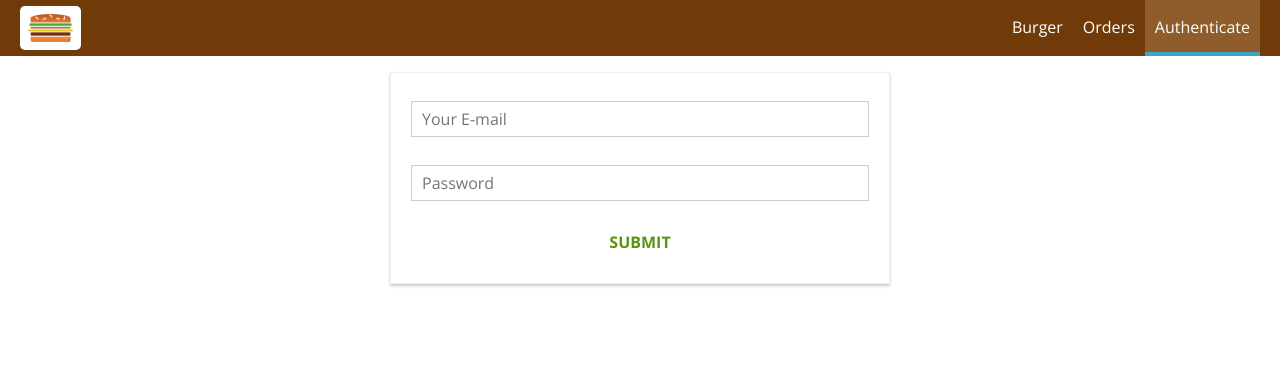
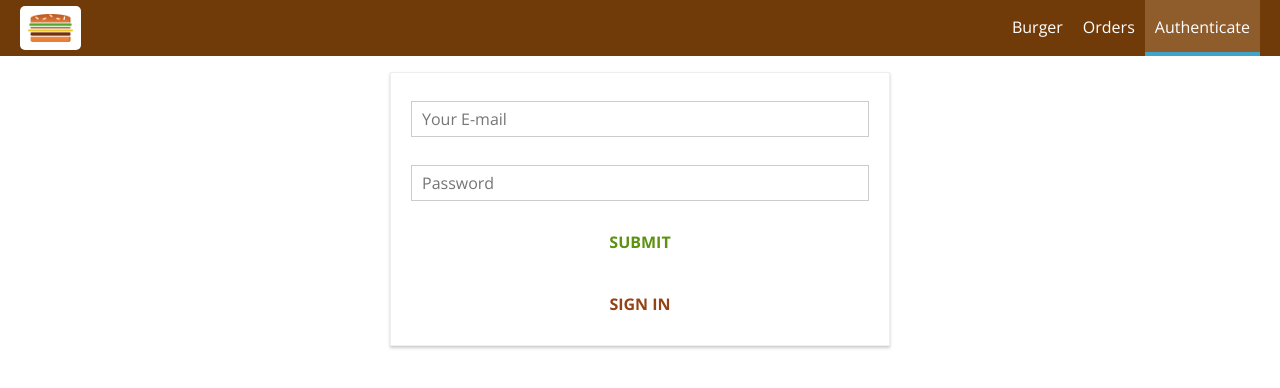
Before and after one commit to denny351/burger-builder, a React app: page /auth in a window 1280 px wide. Shown: the top 388 px of the page. Built offline with nearby package versions, Linux system fonts and the light colour scheme.

Commit message:
sign in route added

```diff
--- a/src/containers/Auth/Auth.js
+++ b/src/containers/Auth/Auth.js
@@ -36,7 +36,8 @@
         valid: false,
         touched: false
       }
-    }
+    },
+    isSignup: true
   }
 
   checkValidity(value, rules) {
@@ -65,7 +66,13 @@
 
   submitHandler = (event) => {
     event.preventDefault();
-    this.props.onAuth(this.state.controls.email.value, this.state.controls.password.value);
+    this.props.onAuth(this.state.controls.email.value, this.state.controls.password.value, this.state.isSignup);
+  }
+
+  switchAuthModeHandler = () => {
+    this.setState(prevState => {
+      return {isSignup: !prevState.isSignup}
+    })
   }
 
   render() {
@@ -94,6 +101,7 @@
           {form}
           <Button btnType="Success">SUBMIT</Button>
         </form>
+        <Button btnType="Danger" clicked={this.switchAuthModeHandler}>{this.state.isSignup ? 'SIGN IN' : 'SIGN UP'}</Button>
       </div>
     )
   }
@@ -101,7 +109,7 @@
 
 const mapDispatchToProps = dispatch => {
   return {
-    onAuth: (email, password) => dispatch(actions.auth(email, password))
+    onAuth: (email, password, isSignup) => dispatch(actions.auth(email, password, isSignup))
   };
 }
 
--- a/src/store/actions/auth.js
+++ b/src/store/actions/auth.js
@@ -21,7 +21,7 @@
   };
 }
 
-export const auth = (email, password) => {
+export const auth = (email, password, isSignup) => {
   return dispatch => {
     dispatch(authStart());
     const authData = {
@@ -29,7 +29,11 @@
       password: password,
       returnSecureToken: true
     };
-    axios.post('https://www.googleapis.com/identitytoolkit/v3/relyingparty/signupNewUser?key=AIzaSyBcN3QVdOSrVnhb2HQeXe1EJelVkY725IQ', authData)
+    let url = 'https://www.googleapis.com/identitytoolkit/v3/relyingparty/signupNewUser?key=AIzaSyBcN3QVdOSrVnhb2HQeXe1EJelVkY725IQ';
+    if(!isSignup) {
+      url = 'https://www.googleapis.com/identitytoolkit/v3/relyingparty/verifyPassword?key=AIzaSyBcN3QVdOSrVnhb2HQeXe1EJelVkY725IQ';
+    }
+    axios.post(url, authData)
     .then(response => {
       dispatch(authSucess(response.data));
     })
```
